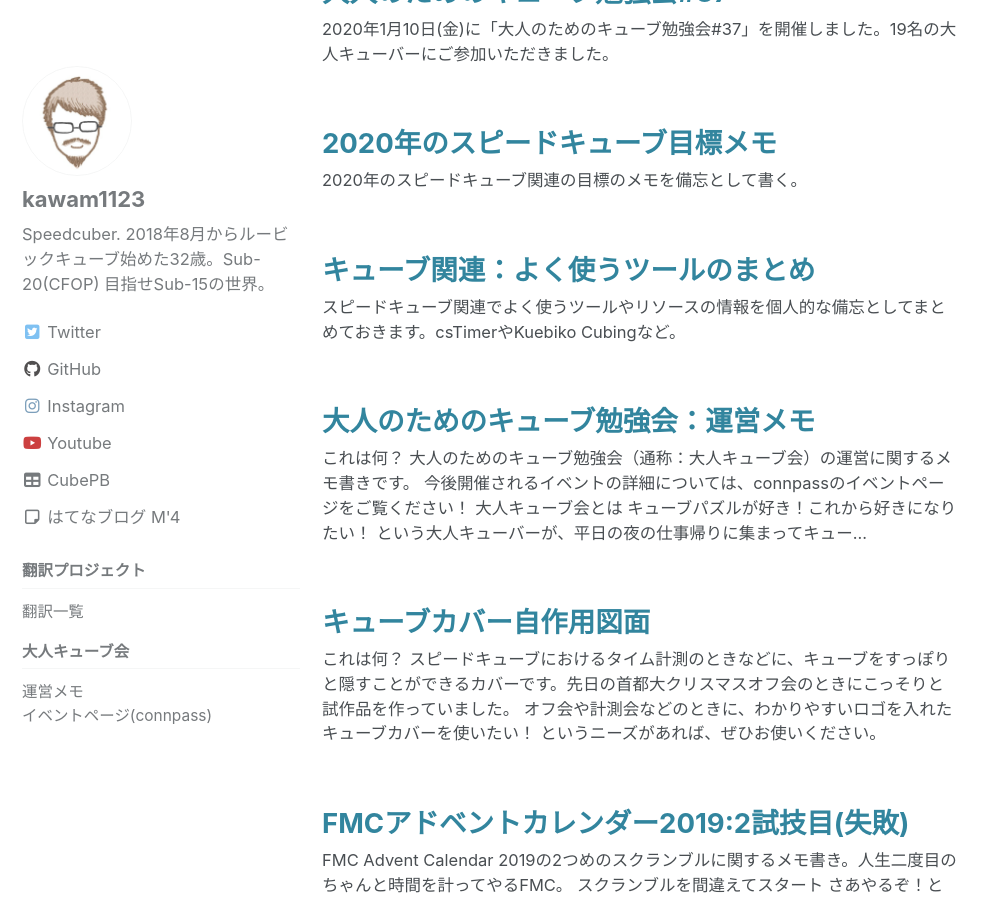
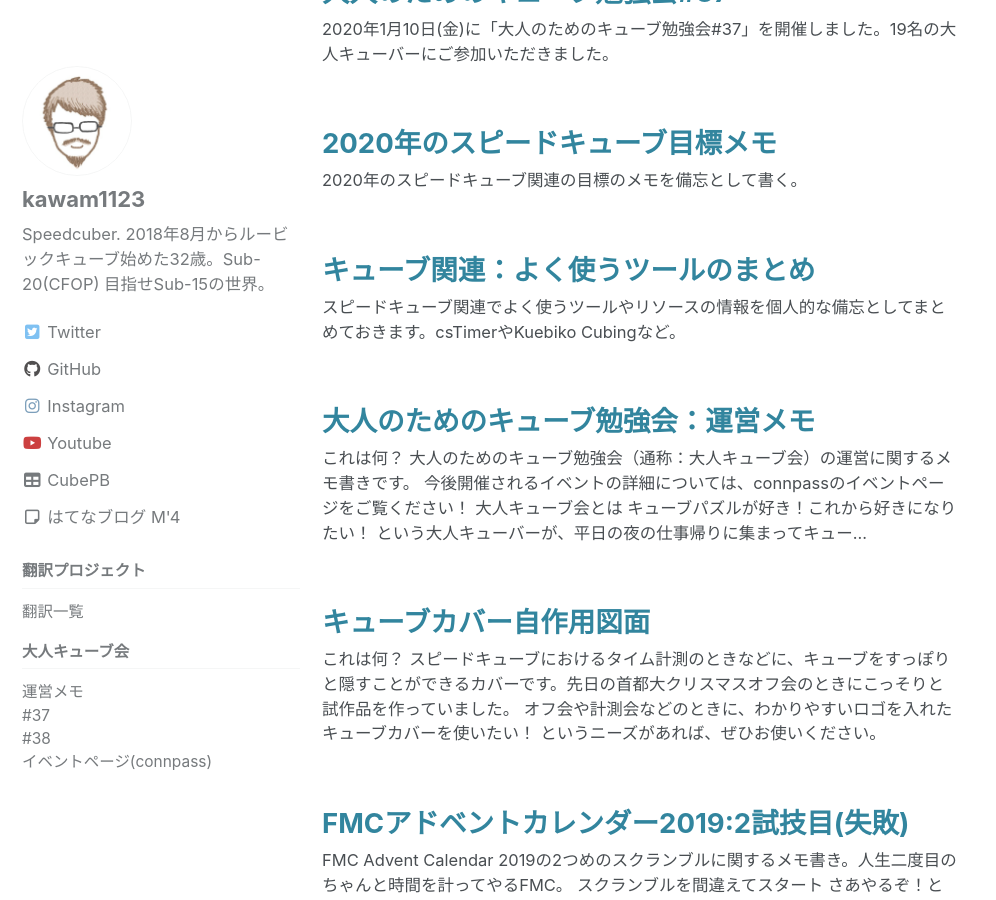
Before and after one commit to kawam1123/kawam1123.github.io, a Jekyll site: the page built from index.html, in a window 1280 px wide and 900 px high, scrolled down 493 px. Shown: the whole window, without its empty margins (0-996 px from the left). Built offline with Jekyll 4.4.1, drawn with Linux system fonts in a browser that asks for light colours; cached includes are drawn as plain includes; nearby versions of some CDN libraries; some web fonts are replaced; the list of posts is cut into pages by our own code.

Commit message:
一覧を更新

```diff
--- a/_data/navigation.yml
+++ b/_data/navigation.yml
@@ -17,5 +17,9 @@ leftnav:
     children:
       - title: "運営メモ"
         url: /otonacube/
+      - title: "#37"
+        url: /otonacube/37
+      - title: "#38"
+        url: /otonacube/38
       - title: "イベントページ(connpass)"
         url: https://otonarubik.connpass.com/
```
Also changed, not shown: _posts/2019-12-27-otonacube.md (+3 -0 lines).
